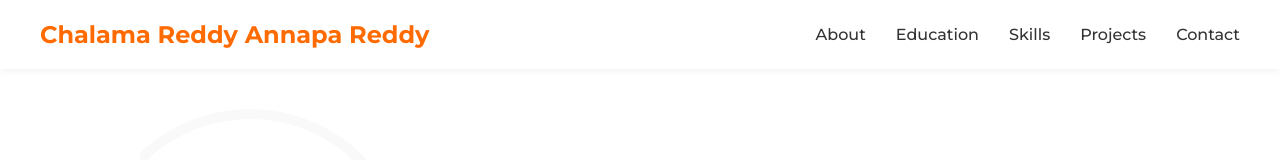
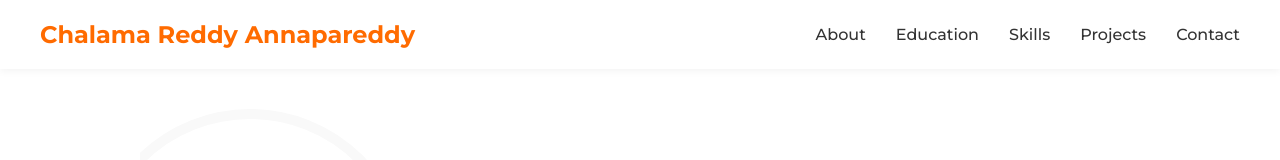
Before and after one commit to CHALAMA1215/My-Portfolio, a React (Create React App) app: page / in a window 1280 px wide. Shown: the top 160 px of the page. Built offline with nearby package versions, Linux system fonts and the light colour scheme.

Commit message:
modifed the cgpa

```diff
--- a/src/components/Education.js
+++ b/src/components/Education.js
@@ -9,7 +9,7 @@ const educationData = [
     degree: "Bachelor of Technology, Information Technology",
     university: "Seshadri Rao Gudlavalleru Engineering College",
     dates: "Aug 2022 - May 2026",
-    cgpa: "8.80 / 10.0",
+    cgpa: "8.78 / 10.0",
     description: "Pursuing a Bachelor's degree in Information Technology with a focus on software development and data science.",
     courses: [
       "Data Structures & Algorithms",
--- a/src/components/Navbar.js
+++ b/src/components/Navbar.js
@@ -4,7 +4,7 @@ import './Navbar.css';
 function Navbar() {
   return (
     <nav className="navbar">
-      <a href="#home" className="nav-logo">Chalama Reddy Annapa Reddy</a>
+      <a href="#home" className="nav-logo">Chalama Reddy Annapareddy</a>
       <ul className="nav-list">
         <li className="nav-item"><a href="#about">About</a></li>
         <li className="nav-item"><a href="#education">Education</a></li>
```
